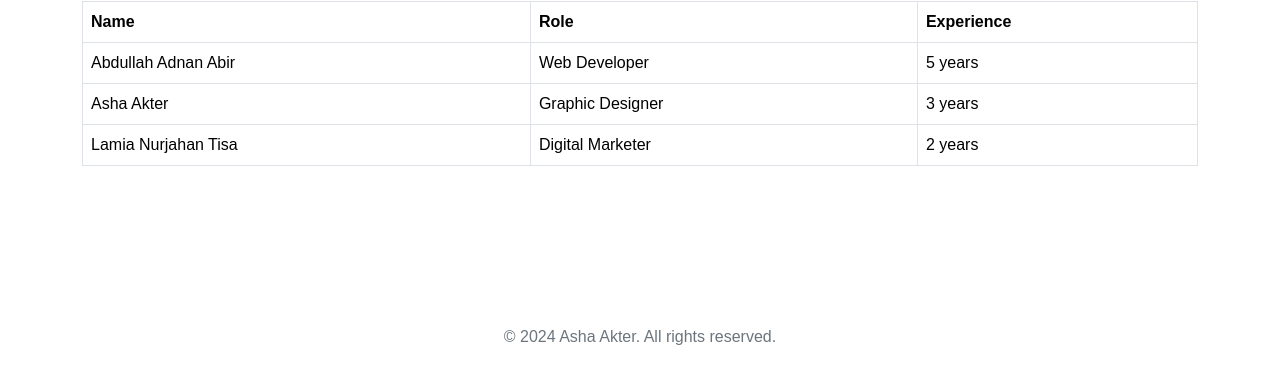
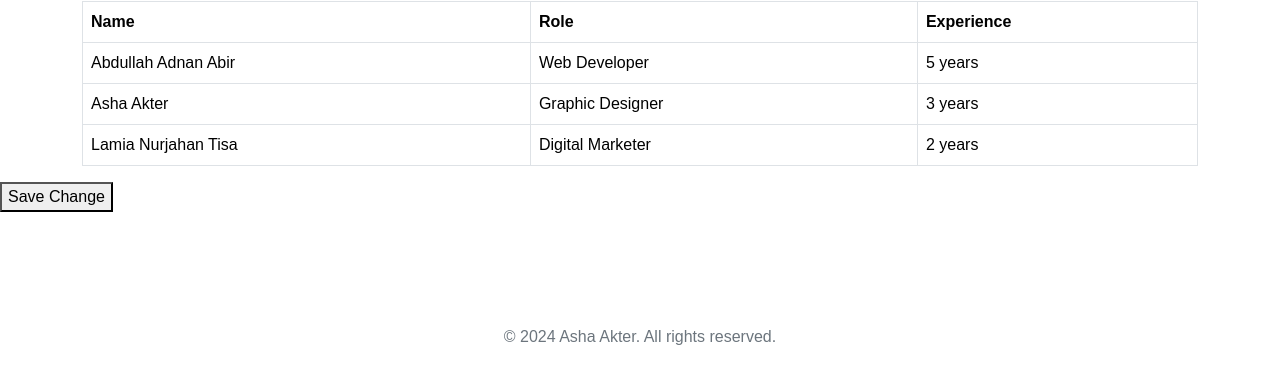
Before and after one commit to ashaakterr/mern7, a plain HTML site: page index.html in a window 1280 px wide. Shown: the part 425-800 px from the top of the page. Drawn offline with Linux system fonts and the light colour scheme.

Commit message:
button created by abir

```diff
--- a/index.html
+++ b/index.html
@@ -88,6 +88,7 @@
 <footer>
     <p>&copy; 2024 Asha Akter. All rights reserved.</p>
 </footer>
+<button>Save Change</button>
 
 <script src="script.js"></script>
 <script src="bootstrap.bundle.js"></script>
```
